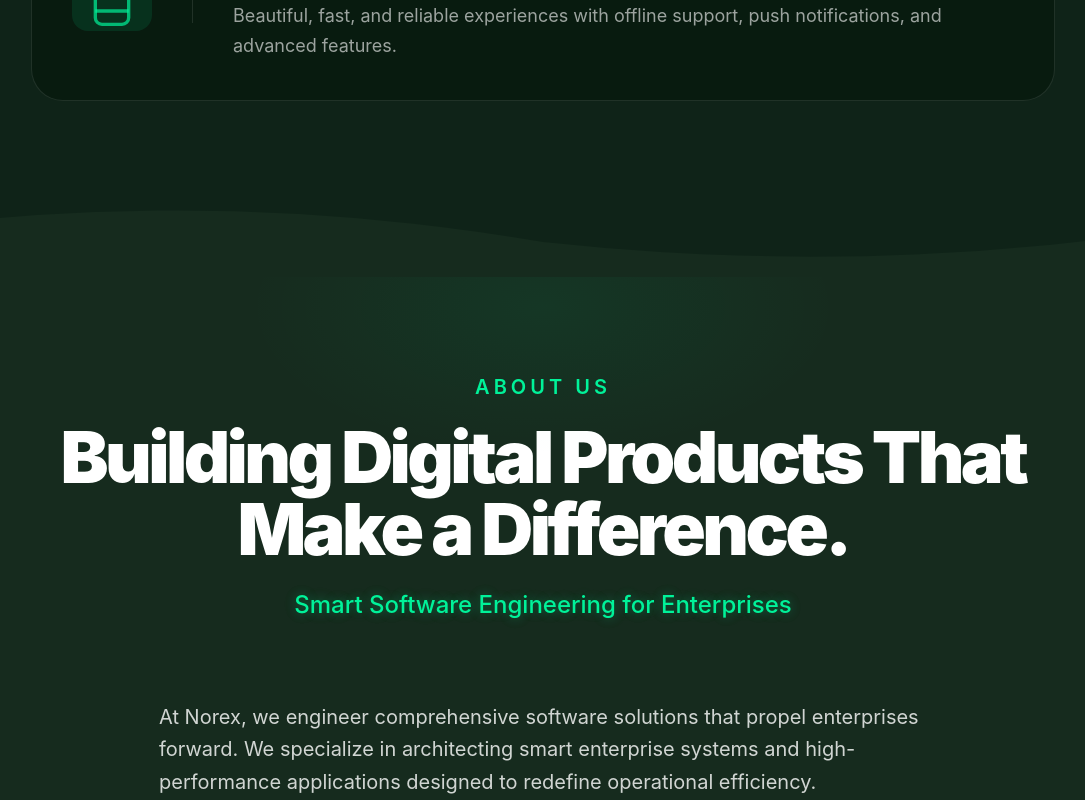
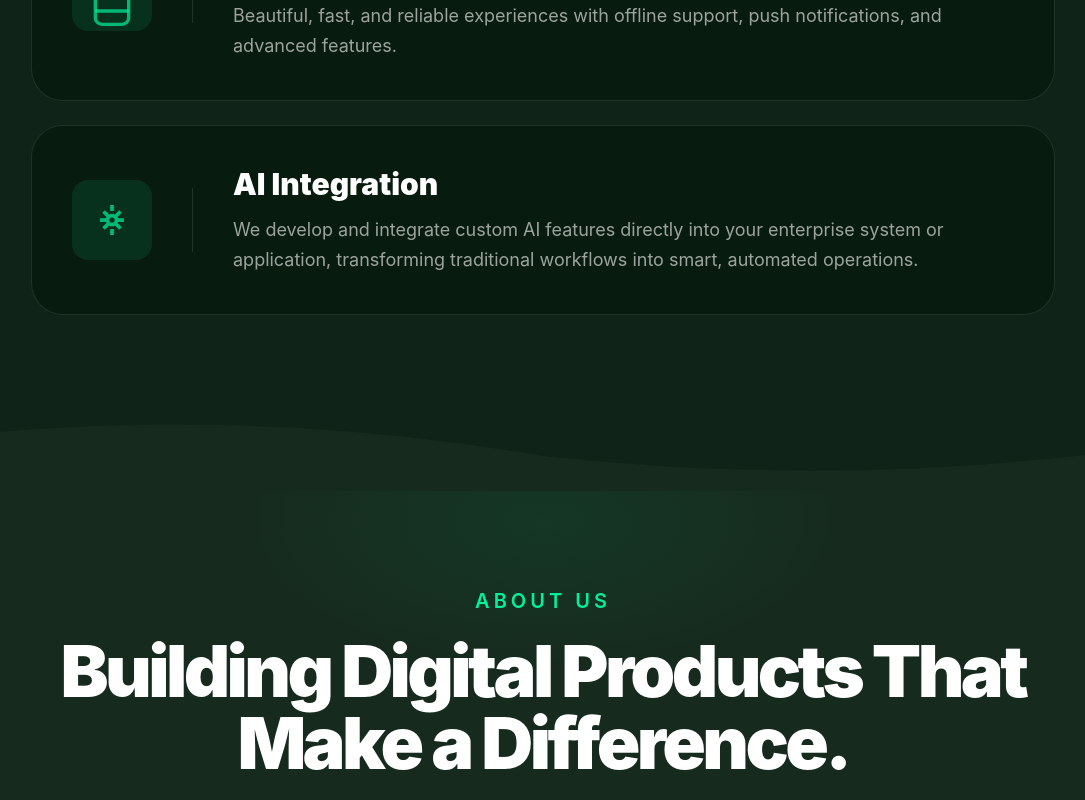
Before and after one commit to seif-el-sayed1/Norex_Portfolio, a React (Vite) app: page / in a window 1280 px wide. Shown: the part 1880-2680 px from the top of the page, without its empty margins (97-1182 px from the left). Built offline with nearby package versions, Linux system fonts and the light colour scheme.

Commit message:
Enhance About, Services, and WhyNorex components with updated content and AI integration features

```diff
--- a/src/components/About.jsx
+++ b/src/components/About.jsx
@@ -5,12 +5,12 @@
 
   const content = isAr
     ? [
-        'في Norex، نهندس حلولاً برمجية متكاملة تدفع المؤسسات نحو الصدارة. نحن نتخصص في ابتكار الأنظمة المؤسسية الذكية، والتطبيقات فائقة الأداء التي تعيد تعريف كفاءة العمليات وأتمتتها بالكامل.',
-        'نحول الأفكار الطموحة إلى واقع رقمي يتميز ببنية تحتية قوية، أمان صارم، وقدرة مرنة على التوسع؛ ليكون نظامك البرمجي شريكاً استراتيجياً يضمن لك تفوقاً مستداماً في السوق الرقمي.'
+        'في Norex، نهندس حلولاً برمجية متكاملة تدفع المؤسسات نحو الصدارة. نحن نتخصص في ابتكار الأنظمة المؤسسية وتطوير تطبيقات الويب والجوال مع دمج ميزات الذكاء الاصطناعي (AI) المخصصة لرفع كفاءة عملياتك.',
+        'نحول الأفكار الطموحة إلى واقع رقمي يتميز ببنية تحتية قوية، تقنيات ذكية، وأمان صارم؛ ليكون نظامك البرمجي شريكاً استراتيجياً يضمن لك تفوقاً مستداماً في السوق الرقمي.'
       ]
     : [
-        'At Norex, we engineer comprehensive software solutions that propel enterprises forward. We specialize in architecting smart enterprise systems and high-performance applications designed to redefine operational efficiency.',
-        'We transform ambitious visions into secure, robust, and scalable digital realities—ensuring your software acts as a core strategic asset that delivers a sustainable competitive edge.'
+        'At Norex, we engineer comprehensive software solutions that propel enterprises forward. We specialize in building enterprise systems, web, and mobile applications integrated with custom AI features to maximize operational efficiency.',
+        'We transform ambitious visions into secure, intelligent, and scalable digital realities—ensuring your software acts as a core strategic asset that delivers a sustainable competitive edge.'
       ];
 
   return (
--- a/src/components/Services.jsx
+++ b/src/components/Services.jsx
@@ -42,6 +42,20 @@
       desc: isAr
         ? 'تطوير تطبيقات جوال احترافية لـ iOS و Android باستخدام React Native أو Flutter. تجارب مستخدم سلسة، أداء عالي، ودعم كامل للعمل بدون إنترنت مع إشعارات فورية وميزات متقدمة.'
         : 'Professional cross-platform mobile apps for iOS and Android using React Native and Flutter. Beautiful, fast, and reliable experiences with offline support, push notifications, and advanced features.'
+    },
+    {
+      number: "04",
+      icon: (
+        <svg className="w-9 h-9" viewBox="0 0 24 24" fill="none" stroke="currentColor" strokeWidth="2.5">
+          <path d="M12 2v4M12 18v4M4 12h4M16 12h4"/>
+          <path d="M6.34 6.34l2.83 2.83M14.83 14.83l2.83 2.83M6.34 17.66l2.83-2.83M14.83 9.17l2.83-2.83"/>
+          <circle cx="12" cy="12" r="3"/>
+        </svg>
+      ),
+      title: isAr ? 'دمج الذكاء الاصطناعي' : 'AI Integration',
+      desc: isAr
+        ? 'نطور وندمج أدوات وميزات الذكاء الاصطناعي مباشرةً داخل نظامك المؤسسي أو تطبيقك، لتحويل العمليات التقليدية إلى وظائف ذكية تعمل تلقائياً وتسهل إدارة عملك.'
+        : 'We develop and integrate custom AI features directly into your enterprise system or application, transforming traditional workflows into smart, automated operations.'
     }
   ];
 
--- a/src/components/WhyNorex.jsx
+++ b/src/components/WhyNorex.jsx
@@ -45,14 +45,27 @@
       desc: isAr
         ? 'نبني أنظمة قابلة للتوسع تساعد شركتك على النمو والتطور دون الحاجة لإعادة بناء المشروع مستقبلاً.'
         : 'Our solutions are designed to scale with your business and support future growth with confidence.'
+    },
+    {
+      number: "04",
+      icon: (
+        <svg className="w-9 h-9" viewBox="0 0 24 24" fill="none" stroke="currentColor" strokeWidth="2.5">
+          <path d="M12 2v4M12 18v4M4 12h4M16 12h4"/>
+          <path d="M6.34 6.34l2.83 2.83M14.83 14.83l2.83 2.83M6.34 17.66l2.83-2.83M14.83 9.17l2.83-2.83"/>
+          <circle cx="12" cy="12" r="3"/>
+        </svg>
+      ),
+      title: isAr ? 'دمج الذكاء الاصطناعي' : 'AI Integration',
+      desc: isAr
+        ? 'نطور وندمج أدوات وميزات الذكاء الاصطناعي مباشرةً داخل نظامك المؤسسي أو تطبيقك، لتحويل العمليات التقليدية إلى وظائف ذكية تعمل تلقائياً وتسهل إدارة عملك.'
+        : 'We develop and integrate custom AI features directly into your enterprise system or application, transforming traditional workflows into smart, automated operations.'
     }
   ];
 
   return (
-    <section id="why" dir={isAr ? "rtl" : "ltr"} className="relative py-16 md:py-24 px-6 md:px-12 bg-[#112819] overflow-hidden section-glow">
-      <div className="max-w-7xl mx-auto">
+    <section id="why" dir={isAr ? "rtl" : "ltr"} className="relative py-16 md:py-24 px-4 md:px-8 bg-[#112819] overflow-hidden section-glow">
+      <div className="max-w-[90xl] mx-auto">
 
-        {/* Header */}
         <div className="text-center mb-14 md:mb-20">
           <div className="text-[#00F299] text-md md:text-xl tracking-[0.2em] mb-5 font-semibold">
             {isAr ? 'لماذا Norex' : 'WHY NOREX'}
@@ -77,8 +90,7 @@
           </p>
         </div>
 
-        {/* Cards Grid */}
-        <div className="grid grid-cols-1 md:grid-cols-3 gap-8 md:gap-10">
+        <div className="grid grid-cols-1 md:grid-cols-2 lg:grid-cols-4 gap-6 xl:gap-8">
           {pillars.map((pillar, index) => (
             <motion.div
               key={index}
@@ -87,28 +99,25 @@
               transition={{ duration: 0.7, delay: index * 0.1 }}
               viewport={{ once: true }}
               whileHover={{ y: -12 }}
-              className={`pillar-card relative p-8 md:p-12 rounded-[2.5rem] border border-white/10 hover:border-[#00F299]/70 bg-[#0D2016] hover:bg-[#0a1c12] transition-all duration-500 flex flex-col h-full group ${
+              className={`pillar-card relative p-8 xl:p-10 rounded-[2.5rem] border border-white/10 hover:border-[#00F299]/70 bg-[#0D2016] hover:bg-[#0a1c12] transition-all duration-500 flex flex-col h-full group ${
                 isAr ? 'text-right' : 'text-left'
               }`}
             >
-              <div className={`absolute -top-6 text-[110px] md:text-[140px] font-black text-[#00F299]/10 group-hover:text-[#00F299]/20 transition-all duration-500 select-none ${
+              <div className={`absolute -top-6 text-[100px] xl:text-[130px] font-black text-[#00F299]/10 group-hover:text-[#00F299]/20 transition-all duration-500 select-none ${
                 isAr ? 'left-6' : 'right-6'
               }`}>
                 {pillar.number}
               </div>
 
-              {/* Icon */}
               <div className="mb-10 w-16 h-16 rounded-2xl bg-[#00F299]/10 flex items-center justify-center group-hover:bg-[#00F299]/20 transition-all z-10">
                 {pillar.icon}
               </div>
 
-              {/* Title */}
-              <h3 className="text-2xl md:text-3xl font-black mb-6 text-white group-hover:text-[#00F299] transition-colors leading-tight z-10">
+              <h3 className="text-2xl xl:text-3xl font-black mb-5 text-white group-hover:text-[#00F299] transition-colors leading-tight z-10">
                 {pillar.title}
               </h3>
 
-              {/* Description */}
-              <p className="text-white/80 text-base md:text-lg leading-relaxed flex-1 z-10">
+              <p className="text-white/80 text-base xl:text-lg leading-relaxed flex-1 z-10">
                 {pillar.desc}
               </p>
             </motion.div>
```
Lines whose indentation alone changed are shown as unchanged.
